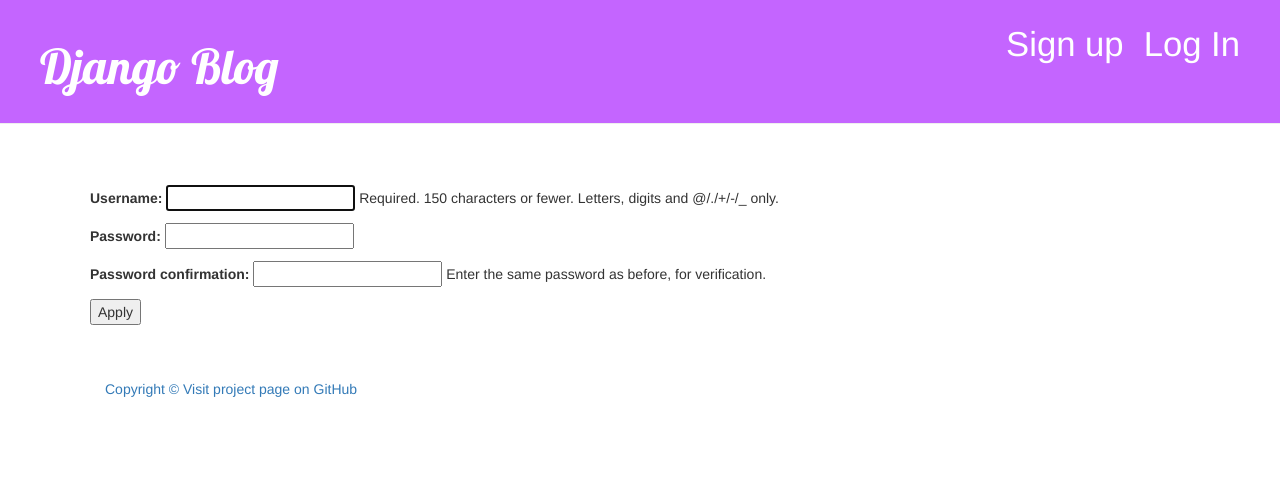
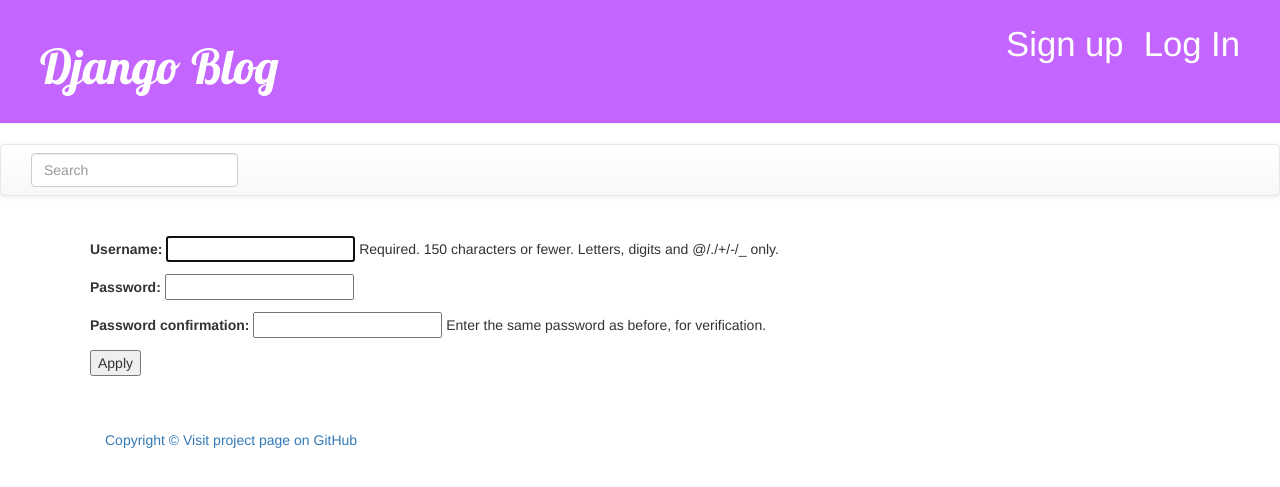
Before and after one commit to val-sytch/blog_django, a Django app: page /signup/ in a window 1280 px wide. Shown: the top 487 px of the page. Run offline with Django 3.2, Linux system fonts and the light colour scheme; some libraries are stand-ins or nearby versions.

Commit message:
add ajax search

```diff
--- /dev/null
+++ b/blog/static/js/search.js
@@ -0,0 +1,49 @@
+(function(){
+
+    var isLoading = false;
+
+    var input = document.getElementById('search-form-input');
+
+
+        input.addEventListener('keyup', searchTitleText);
+
+
+    function searchTitleText(event){
+
+        if(input.value.length != 0 && isLoading != true){
+
+            isLoading = !isLoading;
+
+
+            var xhr = new XMLHttpRequest(),
+                params = '?query=' + encodeURIComponent(this.value);
+
+            xhr.open('GET', '/search' + params);
+            xhr.setRequestHeader("X-Requested-With", "XMLHttpRequest");
+
+            xhr.send();
+
+            xhr.onload = function() {
+                if (xhr.status >= 200 && xhr.status < 400) {
+                    var content = document.getElementById('main-content-block');
+                    content.innerHTML = xhr.responseText;
+                    // console.log(xhr.responseText);
+                    // var response = xhr.responseText,
+                    //     count = el.querySelector('span.count');
+                    //
+                    // response = JSON.parse(response);
+                    //
+                    // response.is_liked ? el.classList.add('liked') : el.classList.remove('liked');
+                    // count.innerHTML = response.num_likes;
+                    isLoading = !isLoading;
+                }
+                else {
+
+                }
+            };
+
+        }
+
+    }
+
+})();
--- a/blog/templates/blog/base.html
+++ b/blog/templates/blog/base.html
@@ -24,15 +24,21 @@
         {% endif %}
         <h1><a href="/">Django Blog</a></h1>
     </div>
+<nav class="navbar navbar-default">
+  <div class="container-fluid">
+    <form method="GET" action="{% url 'search' %}" class="navbar-form navbar-left" role="search">
+      <div class="form-group">
+        <input type="text" class="form-control" placeholder="Search" name="query" id="search-form-input">
+      </div>
+      <button type="submit" class="btn btn-default hide">Submit</button>
+    </form>
+      {% block sorting %}
+      {% endblock %}
+  </div>
+</nav>
     <div class="content container">
         <div class="row">
-            <div class="col-md-3">
-            {% block sorting %}
-            {% endblock %}
-            </div>
-        </div>
-        <div class="row">
-            <div class="col-md-8">
+            <div class="col-md-8" id="main-content-block">
             {% block content %}
             {% endblock %}
             </div>
@@ -54,3 +60,4 @@
 </body>
 {% block js %}
 {% endblock %}
+<script src="{% static 'js/search.js' %}"></script>
--- a/blog/templates/blog/post_list.html
+++ b/blog/templates/blog/post_list.html
@@ -1,7 +1,7 @@
 {% extends 'blog/base.html' %}
 {% load staticfiles%}
 {% block sorting %}
-<form class="form-inline" role="form">
+<form class="navbar-form navbar-right" role="form">
     <div class="form-group">
         <label class="control-label" for="sorting-select">Sort by:</label>
             <select onchange="location.href = this[this.selectedIndex].value;" class="form-control" id="sorting-select">
--- a/blog/templates/blog/posts_author.html
+++ b/blog/templates/blog/posts_author.html
@@ -1,7 +1,7 @@
 {% extends 'blog/base.html' %}
 {% load staticfiles%}
 {% block sorting %}
-<form class="form-inline" role="form">
+<form class="navbar-form navbar-right" role="form">
     <div class="form-group">
         <label class="control-label" for="sorting-select">Sort by:</label>
             <select onchange="location.href = this[this.selectedIndex].value;" class="form-control" id="sorting-select">
--- a/blog/urls.py
+++ b/blog/urls.py
@@ -11,5 +11,6 @@
     url(r'^drafts/(?P<author>\w+)/$', views.post_draft_list, name='post_draft_list'),
     url(r'^signup/$', views.sign_up, name='sign_up'),
     url(r'^posts/all/(?P<author>\w+)/$', views.posts_author, name='posts_author'),
-    url(r'^likes/$', views.likes, name='likes')
+    url(r'^likes/$', views.likes, name='likes'),
+    url(r'^search/$', views.search, name='search'),
 ]
--- a/blog/views.py
+++ b/blog/views.py
@@ -1,8 +1,10 @@
-from django.http import JsonResponse
+from django.db.models import Count, Q
 from django.contrib.auth import authenticate, login
 from django.contrib.auth.forms import UserCreationForm
 from django.contrib.auth.decorators import login_required
-from django.db.models import Count
+from django.core import serializers
+from django.http import HttpResponse, JsonResponse
+from django.template.loader import render_to_string
 from django.shortcuts import render, redirect, get_object_or_404
 from django.utils import timezone
 from .models import Post
@@ -153,7 +155,7 @@
 
 def likes(request):
     """
-    Add or remove like from post
+    Add or remove like from post. AJAX
     """
     article = Post.objects.get(pk=request.GET.get("post"))
     user_vote = article.votes.exists(request.user.id)
@@ -168,3 +170,15 @@
         'is_liked': is_liked
     }
     return JsonResponse(context, safe=False)
+
+
+def search(request):
+    """
+    AJAX searching
+    """
+    num_of_posts = 10
+    if request.GET.get('query'):
+        query = request.GET.get('query')
+        posts = Post.objects.filter(Q(title__icontains=query)|Q(text__icontains=query))[:num_of_posts]
+        html = render_to_string('blog/search_result.html', {'posts': posts})
+        return HttpResponse(html)
```
Also changed, not shown: blog/templates/blog/search_result.html (added, +15 -0 lines).
